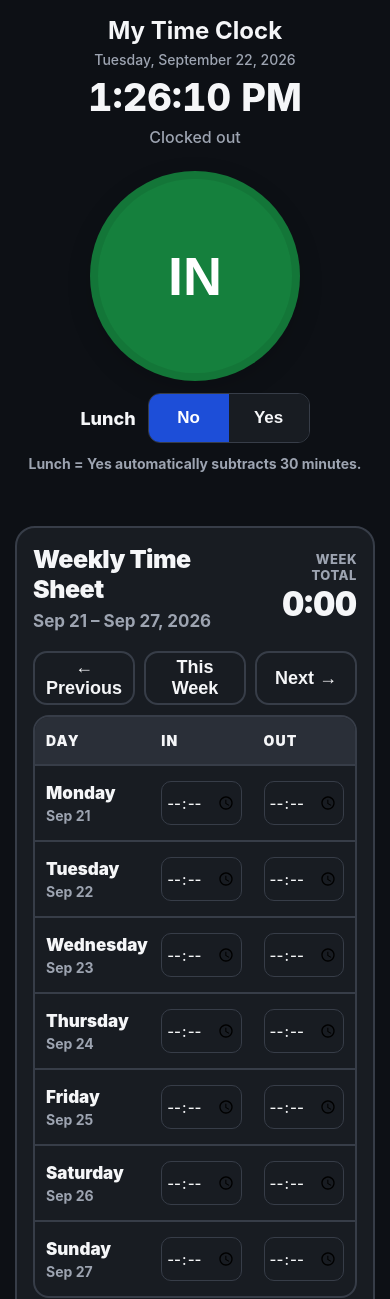
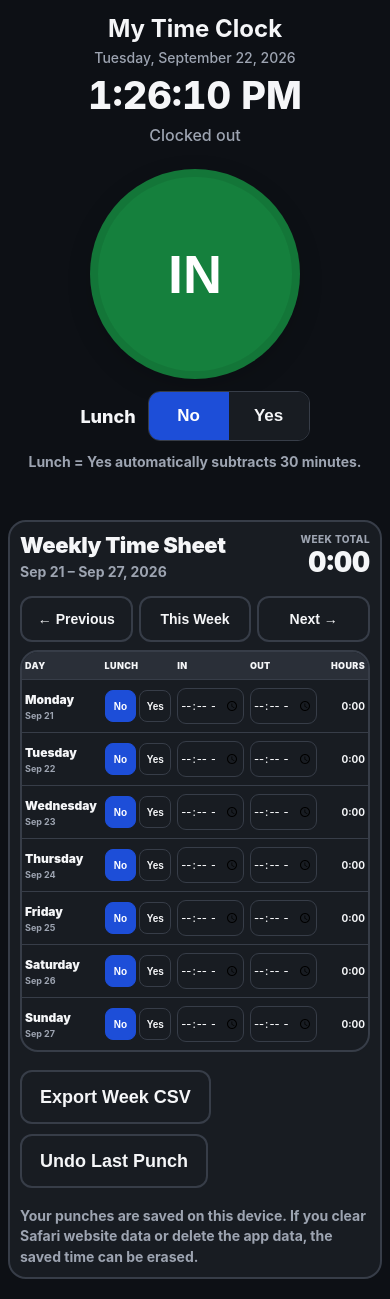
Before and after one commit to nwvmts2wyt-cyber/my-time-clock, a plain HTML site: page index.html in a window 390 px wide. Shown: the top 1299 px of the page. Drawn offline with Linux system fonts and the light colour scheme.

Commit message:
Improve weekly lunch controls and mobile timesheet layout

```diff
--- a/index.html
+++ b/index.html
@@ -85,36 +85,52 @@
 <style id="screenshot-match">
 :root{--bg:#0d1015;--card:#181c22;--text:#f5f6f8;--muted:#9da4b1;--line:#373d48;--soft:#2a2f38}
 body{background:var(--bg);color:var(--text);font-weight:500}
-main{max-width:820px;padding:22px 30px 55px}
-.card{background:var(--card);border:2px solid var(--line);border-radius:34px;padding:32px;margin-top:34px}
+main{max-width:820px;padding:18px 16px 50px}
+.card{background:var(--card);border:2px solid var(--line);border-radius:24px;padding:18px;margin-top:28px}
 .toprow{align-items:center;flex-wrap:nowrap}
-.week-title{font-size:44px;font-weight:900;letter-spacing:-1.5px}
-.week-range{font-size:29px;font-weight:700;margin-top:7px;color:var(--muted)}
-.total small{font-size:23px;font-weight:800;letter-spacing:.04em}
-.total strong{font-size:58px;font-weight:900}
-.weeknav{display:grid;grid-template-columns:1fr 1fr 1fr;gap:18px;margin:34px 0 18px}
-.smallbtn{min-height:92px;border:2px solid var(--line);border-radius:24px;font-size:31px;font-weight:900;padding:0 20px}
-.table-wrap{overflow:hidden;border:2px solid var(--line);border-radius:28px}
+.week-title{font-size:30px;font-weight:900;letter-spacing:-1px}
+.week-range{font-size:18px;font-weight:700;margin-top:5px;color:var(--muted)}
+.total small{font-size:14px;font-weight:800;letter-spacing:.04em}
+.total strong{font-size:38px;font-weight:900}
+.weeknav{display:grid;grid-template-columns:1fr 1fr 1fr;gap:10px;margin:22px 0 12px}
+.smallbtn{min-height:58px;border:2px solid var(--line);border-radius:16px;font-size:18px;font-weight:900;padding:0 10px}
+.table-wrap{overflow:hidden;border:2px solid var(--line);border-radius:18px}
 table{min-width:0;width:100%;table-layout:fixed}
-th,td{padding:26px 20px;border-bottom:2px solid var(--line);font-size:28px}
-th{background:#2a2f38;font-size:25px;font-weight:900;letter-spacing:.08em}
-th:nth-child(4),th:nth-child(5),td:nth-child(4),td:nth-child(5){display:none}
-th:nth-child(1){width:36%} th:nth-child(2){width:32%} th:nth-child(3){width:32%}
-.day{font-size:30px;font-weight:900;white-space:nowrap}.date{font-size:25px;margin-top:8px;font-weight:650}
-.actions{display:flex;flex-direction:column;align-items:flex-start;gap:18px;margin-top:32px}
-.actions .smallbtn{min-height:92px;font-size:30px;padding:0 32px}
-.footer{text-align:left;font-size:25px;line-height:1.45;margin-top:30px;font-weight:650}
-.hint{font-size:26px;font-weight:650}
-.lunch-label{font-size:31px}.seg button{min-width:150px;min-height:78px;font-size:28px}
+th,td{padding:10px 5px;border-bottom:1px solid var(--line);font-size:13px;vertical-align:middle}
+th{background:#2a2f38;font-size:11px;font-weight:900;letter-spacing:.04em;text-transform:uppercase}
+th:nth-child(1){width:23%}
+th:nth-child(2){width:21%}
+th:nth-child(3){width:21%}
+th:nth-child(4){width:21%}
+th:nth-child(5){width:14%}
+.day{font-size:14px;font-weight:900;white-space:nowrap}
+.date{font-size:11px;margin-top:3px;font-weight:650}
+.timeinput{width:100%;min-width:0;min-height:38px;border:1px solid var(--line);border-radius:9px;background:var(--card);color:var(--text);font-size:12px;padding:3px}
+.lunch-choice{display:grid;grid-template-columns:1fr 1fr;gap:3px}
+.lunch-btn{min-width:0;min-height:34px;padding:0 3px;border:1px solid var(--line);border-radius:8px;background:var(--card);color:var(--text);font-size:11px;font-weight:900}
+.lunch-btn.active{background:var(--blue);color:#fff;border-color:var(--blue)}
+.hours-cell{font-size:12px}
+.actions{display:flex;flex-direction:column;align-items:flex-start;gap:10px;margin-top:18px}
+.actions .smallbtn{min-height:54px;font-size:18px;padding:0 18px}
+.footer{text-align:left;font-size:14px;line-height:1.45;margin-top:18px;font-weight:650}
+.hint{font-size:14px;font-weight:650}
+.lunch-label{font-size:18px}.seg button{min-width:80px;min-height:48px;font-size:17px}
 @media(max-width:600px){
- main{padding:12px 15px 35px}
- .card{border-radius:20px;padding:16px;margin-top:24px}
- .week-title{font-size:25px;letter-spacing:-.5px}.week-range{font-size:17px}
- .total small{font-size:13px}.total strong{font-size:34px}
- .weeknav{gap:9px;margin:20px 0 10px}.smallbtn{min-height:54px;border-radius:14px;font-size:18px;padding:0 10px}
- th,td{padding:15px 11px;font-size:17px}th{font-size:14px}.day{font-size:17px;white-space:nowrap}.date{font-size:14px;margin-top:4px}
- .table-wrap{border-radius:16px}.actions{gap:10px;margin-top:18px}.actions .smallbtn{min-height:54px;font-size:18px;padding:0 18px}
- .footer{font-size:14px;margin-top:18px}.hint{font-size:14px}.lunch-label{font-size:18px}.seg button{min-width:80px;min-height:48px;font-size:17px}
+  main{padding:10px 8px 32px}
+  .card{border-radius:18px;padding:10px;margin-top:20px}
+  .week-title{font-size:22px;letter-spacing:-.4px}
+  .week-range{font-size:14px}
+  .total small{font-size:10px}
+  .total strong{font-size:28px}
+  .weeknav{gap:6px;margin:16px 0 8px}
+  .smallbtn{min-height:46px;border-radius:12px;font-size:14px;padding:0 5px}
+  th,td{padding:8px 3px;font-size:11px}
+  th{font-size:9px}
+  .day{font-size:12px}
+  .date{font-size:9px}
+  .timeinput{font-size:11px;min-height:36px;padding:2px}
+  .lunch-btn{font-size:10px;min-height:32px;padding:0 2px}
+  .hours-cell{font-size:10px}
 }
 </style>
 </head>
@@ -160,16 +176,93 @@
     <div class="table-wrap">
       <table>
         <thead>
-          <tr><th>Day</th><th>In</th><th>Out</th><th>Lunch</th><th>Hours</th></tr>
+          <tr><th>Day</th><th>Lunch</th><th>In</th><th>Out</th><th>Hours</th></tr>
         </thead>
         <tbody id="weekBody">
-          <tr data-day-index="0"><td><span class="day">Monday</span><span class="date">—</span></td><td><input class="timeinput in-edit" type="time" aria-label="Monday clock in"></td><td><input class="timeinput out-edit" type="time" aria-label="Monday clock out"></td><td><input class="lunchcheck lunch-edit" type="checkbox" aria-label="Monday subtract 30 minute lunch"></td><td><strong class="hours-cell">0:00</strong></td></tr>
-          <tr data-day-index="1"><td><span class="day">Tuesday</span><span class="date">—</span></td><td><input class="timeinput in-edit" type="time" aria-label="Tuesday clock in"></td><td><input class="timeinput out-edit" type="time" aria-label="Tuesday clock out"></td><td><input class="lunchcheck lunch-edit" type="checkbox" aria-label="Tuesday subtract 30 minute lunch"></td><td><strong class="hours-cell">0:00</strong></td></tr>
-          <tr data-day-index="2"><td><span class="day">Wednesday</span><span class="date">—</span></td><td><input class="timeinput in-edit" type="time" aria-label="Wednesday clock in"></td><td><input class="timeinput out-edit" type="time" aria-label="Wednesday clock out"></td><td><input class="lunchcheck lunch-edit" type="checkbox" aria-label="Wednesday subtract 30 minute lunch"></td><td><strong class="hours-cell">0:00</strong></td></tr>
-          <tr data-day-index="3"><td><span class="day">Thursday</span><span class="date">—</span></td><td><input class="timeinput in-edit" type="time" aria-label="Thursday clock in"></td><td><input class="timeinput out-edit" type="time" aria-label="Thursday clock out"></td><td><input class="lunchcheck lunch-edit" type="checkbox" aria-label="Thursday subtract 30 minute lunch"></td><td><strong class="hours-cell">0:00</strong></td></tr>
-          <tr data-day-index="4"><td><span class="day">Friday</span><span class="date">—</span></td><td><input class="timeinput in-edit" type="time" aria-label="Friday clock in"></td><td><input class="timeinput out-edit" type="time" aria-label="Friday clock out"></td><td><input class="lunchcheck lunch-edit" type="checkbox" aria-label="Friday subtract 30 minute lunch"></td><td><strong class="hours-cell">0:00</strong></td></tr>
-          <tr data-day-index="5"><td><span class="day">Saturday</span><span class="date">—</span></td><td><input class="timeinput in-edit" type="time" aria-label="Saturday clock in"></td><td><input class="timeinput out-edit" type="time" aria-label="Saturday clock out"></td><td><input class="lunchcheck lunch-edit" type="checkbox" aria-label="Saturday subtract 30 minute lunch"></td><td><strong class="hours-cell">0:00</strong></td></tr>
-          <tr data-day-index="6"><td><span class="day">Sunday</span><span class="date">—</span></td><td><input class="timeinput in-edit" type="time" aria-label="Sunday clock in"></td><td><input class="timeinput out-edit" type="time" aria-label="Sunday clock out"></td><td><input class="lunchcheck lunch-edit" type="checkbox" aria-label="Sunday subtract 30 minute lunch"></td><td><strong class="hours-cell">0:00</strong></td></tr>
+          <tr data-day-index="0">
+            <td><span class="day">Monday</span><span class="date">—</span></td>
+            <td>
+              <div class="lunch-choice" role="group" aria-label="Monday lunch">
+                <button type="button" class="lunch-btn lunch-no active" data-lunch="no" aria-pressed="true">No</button>
+                <button type="button" class="lunch-btn lunch-yes" data-lunch="yes" aria-pressed="false">Yes</button>
+              </div>
+            </td>
+            <td><input class="timeinput in-edit" type="time" aria-label="Monday clock in"></td>
+            <td><input class="timeinput out-edit" type="time" aria-label="Monday clock out"></td>
+            <td><strong class="hours-cell">0:00</strong></td>
+          </tr>
+          <tr data-day-index="1">
+            <td><span class="day">Tuesday</span><span class="date">—</span></td>
+            <td>
+              <div class="lunch-choice" role="group" aria-label="Tuesday lunch">
+                <button type="button" class="lunch-btn lunch-no active" data-lunch="no" aria-pressed="true">No</button>
+                <button type="button" class="lunch-btn lunch-yes" data-lunch="yes" aria-pressed="false">Yes</button>
+              </div>
+            </td>
+            <td><input class="timeinput in-edit" type="time" aria-label="Tuesday clock in"></td>
+            <td><input class="timeinput out-edit" type="time" aria-label="Tuesday clock out"></td>
+            <td><strong class="hours-cell">0:00</strong></td>
+          </tr>
+          <tr data-day-index="2">
+            <td><span class="day">Wednesday</span><span class="date">—</span></td>
+            <td>
+              <div class="lunch-choice" role="group" aria-label="Wednesday lunch">
+                <button type="button" class="lunch-btn lunch-no active" data-lunch="no" aria-pressed="true">No</button>
+                <button type="button" class="lunch-btn lunch-yes" data-lunch="yes" aria-pressed="false">Yes</button>
+              </div>
+            </td>
+            <td><input class="timeinput in-edit" type="time" aria-label="Wednesday clock in"></td>
+            <td><input class="timeinput out-edit" type="time" aria-label="Wednesday clock out"></td>
+            <td><strong class="hours-cell">0:00</strong></td>
+          </tr>
+          <tr data-day-index="3">
+            <td><span class="day">Thursday</span><span class="date">—</span></td>
+            <td>
+              <div class="lunch-choice" role="group" aria-label="Thursday lunch">
+                <button type="button" class="lunch-btn lunch-no active" data-lunch="no" aria-pressed="true">No</button>
+                <button type="button" class="lunch-btn lunch-yes" data-lunch="yes" aria-pressed="false">Yes</button>
+              </div>
+            </td>
+            <td><input class="timeinput in-edit" type="time" aria-label="Thursday clock in"></td>
+            <td><input class="timeinput out-edit" type="time" aria-label="Thursday clock out"></td>
+            <td><strong class="hours-cell">0:00</strong></td>
+          </tr>
+          <tr data-day-index="4">
+            <td><span class="day">Friday</span><span class="date">—</span></td>
+            <td>
+              <div class="lunch-choice" role="group" aria-label="Friday lunch">
+                <button type="button" class="lunch-btn lunch-no active" data-lunch="no" aria-pressed="true">No</button>
+                <button type="button" class="lunch-btn lunch-yes" data-lunch="yes" aria-pressed="false">Yes</button>
+              </div>
+            </td>
+            <td><input class="timeinput in-edit" type="time" aria-label="Friday clock in"></td>
+            <td><input class="timeinput out-edit" type="time" aria-label="Friday clock out"></td>
+            <td><strong class="hours-cell">0:00</strong></td>
+          </tr>
+          <tr data-day-index="5">
+            <td><span class="day">Saturday</span><span class="date">—</span></td>
+            <td>
+              <div class="lunch-choice" role="group" aria-label="Saturday lunch">
+                <button type="button" class="lunch-btn lunch-no active" data-lunch="no" aria-pressed="true">No</button>
+                <button type="button" class="lunch-btn lunch-yes" data-lunch="yes" aria-pressed="false">Yes</button>
+              </div>
+            </td>
+            <td><input class="timeinput in-edit" type="time" aria-label="Saturday clock in"></td>
+            <td><input class="timeinput out-edit" type="time" aria-label="Saturday clock out"></td>
+            <td><strong class="hours-cell">0:00</strong></td>
+          </tr>
+          <tr data-day-index="6">
+            <td><span class="day">Sunday</span><span class="date">—</span></td>
+            <td>
+              <div class="lunch-choice" role="group" aria-label="Sunday lunch">
+                <button type="button" class="lunch-btn lunch-no active" data-lunch="no" aria-pressed="true">No</button>
+                <button type="button" class="lunch-btn lunch-yes" data-lunch="yes" aria-pressed="false">Yes</button>
+              </div>
+            </td>
+            <td><input class="timeinput in-edit" type="time" aria-label="Sunday clock in"></td>
+            <td><input class="timeinput out-edit" type="time" aria-label="Sunday clock out"></td>
+            <td><strong class="hours-cell">0:00</strong></td>
+          </tr>
         </tbody>
       </table>
     </div>
@@ -233,9 +326,15 @@
     snapshot();
     for(const r of existing){ if(r.id===state.activeId) state.activeId=null; }
     state.records=state.records.filter(r=>r.dayKey!==dk);
-    if(inVal){
+    if(inVal || outVal || lunch){
       const id="manual-"+dk+"-"+Date.now();
-      state.records.push({id,dayKey:dk,inTime:localISOForDay(day,inVal),outTime:outVal?localISOForDay(day,outVal):null,lunch:!!lunch});
+      state.records.push({
+        id,
+        dayKey:dk,
+        inTime:inVal?localISOForDay(day,inVal):null,
+        outTime:outVal?localISOForDay(day,outVal):null,
+        lunch:!!lunch
+      });
     }
     save(); render();
   }
@@ -270,9 +369,9 @@
     let total=0;
     for(const r of records){
       const end = r.outTime || (r.id===state.activeId ? new Date().toISOString() : null);
-      if(end) total += minsBetween(r.inTime,end);
+      if(r.inTime && end) total += minsBetween(r.inTime,end);
     }
-    if(records.some(r=>r.lunch)) total -= 30;
+    if(records.some(r=>r.lunch) && total>0) total -= 30;
     return Math.max(0,total);
   }
 
@@ -315,14 +414,25 @@
       tr.querySelector(".date").textContent=fmtDate(d,{month:"short",day:"numeric"});
       tr.querySelector(".in-edit").value=inVal;
       tr.querySelector(".out-edit").value=outVal;
-      tr.querySelector(".lunch-edit").checked=lunch;
+      const yesBtn=tr.querySelector(".lunch-yes");
+      const noBtn=tr.querySelector(".lunch-no");
+      yesBtn.classList.toggle("active", lunch);
+      noBtn.classList.toggle("active", !lunch);
+      yesBtn.setAttribute("aria-pressed", lunch ? "true" : "false");
+      noBtn.setAttribute("aria-pressed", lunch ? "false" : "true");
       tr.querySelector(".hours-cell").textContent=fmtMins(mins);
       if(!tr.dataset.bound){
-        tr.querySelectorAll("input").forEach(inp=>inp.addEventListener("change",()=>{
+        const saveRow=(lunchValue)=>{
           const rowIndex=Number(tr.dataset.dayIndex);
           const day=new Date(viewedMonday); day.setDate(day.getDate()+rowIndex);
-          saveManualDay(day,tr.querySelector(".in-edit").value,tr.querySelector(".out-edit").value,tr.querySelector(".lunch-edit").checked);
-        }));
+          const currentLunch = typeof lunchValue==="boolean"
+            ? lunchValue
+            : tr.querySelector(".lunch-yes").classList.contains("active");
+          saveManualDay(day,tr.querySelector(".in-edit").value,tr.querySelector(".out-edit").value,currentLunch);
+        };
+        tr.querySelectorAll("input").forEach(inp=>inp.addEventListener("change",()=>saveRow()));
+        tr.querySelector(".lunch-no").addEventListener("click",()=>saveRow(false));
+        tr.querySelector(".lunch-yes").addEventListener("click",()=>saveRow(true));
         tr.dataset.bound="1";
       }
     }
```
